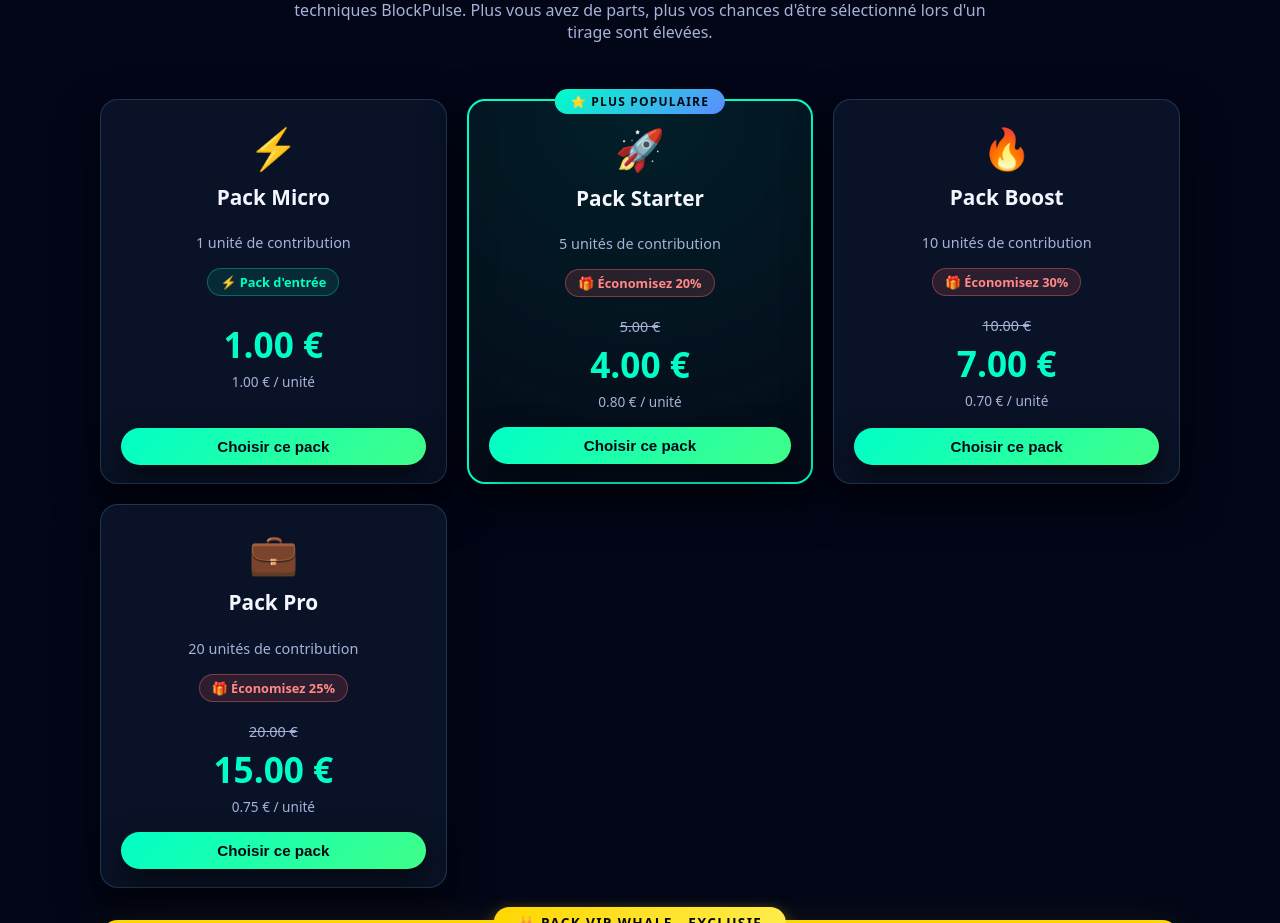
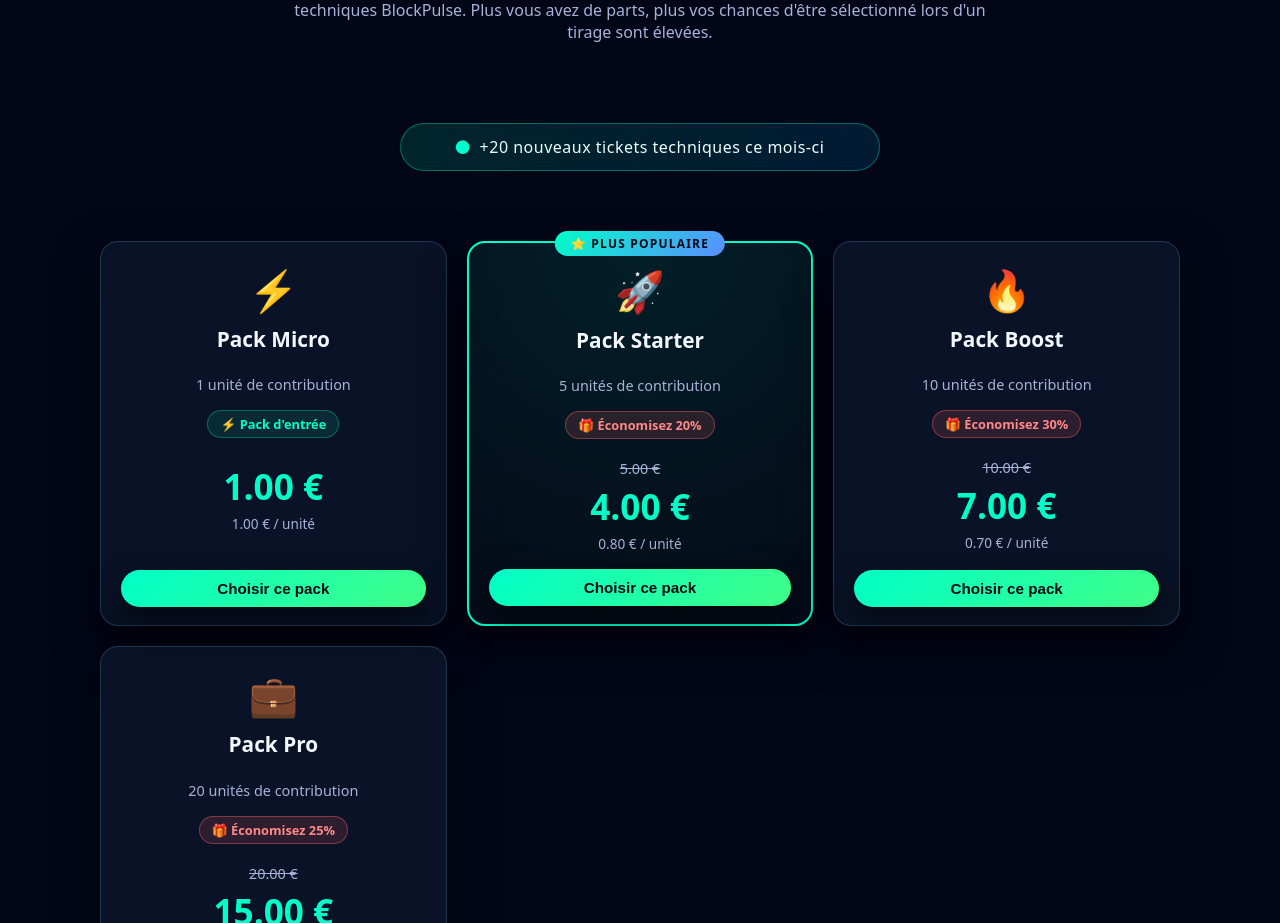
Before and after one commit to cdevl3749/blockpulse-coming-soon, a React (Vite) app: page / in a window 1280 px wide. Shown: the part 3244-4167 px from the top of the page. Built offline with nearby package versions, Linux system fonts and the light colour scheme; no server answers.

Commit message:
Ajout JSON-LD Rich Results

```diff
--- a/index.html
+++ b/index.html
@@ -16,28 +16,20 @@
       content="BlockPulse est un projet technique basé sur un ESP32 connecté à un pool Bitcoin. Participez via des contributions techniques et accédez à des tirages techniques déclenchés automatiquement selon l’activité du pool. Projet expérimental européen."
     />
 
-    <!-- Mots-clés SEO -->
     <meta
       name="keywords"
       content="Bitcoin, ESP32, tirages techniques, contribution technique, ViaBTC, projet expérimental, crypto, microcontrôleur"
     />
 
-    <!-- Canonical -->
     <link rel="canonical" href="https://blockpulse.be/" />
 
-    <!-- ============================== -->
-    <!-- 🔍 Robots / Googlebot -->
-    <!-- ============================== -->
     <meta name="robots" content="index, follow" />
     <meta name="googlebot" content="index, follow" />
 
-    <!-- ============================== -->
-    <!-- 📱 PWA / Icons -->
-    <!-- ============================== -->
     <link rel="icon" type="image/png" href="/favicon.png" />
 
     <!-- ============================== -->
-    <!-- 🟦 OpenGraph (Facebook / Discord) -->
+    <!-- 🟦 OpenGraph -->
     <!-- ============================== -->
     <meta property="og:title" content="BlockPulse.be – Contribution Technique ESP32 & Tirages Techniques Bitcoin" />
     <meta property="og:description" content="Rejoignez un projet expérimental basé sur un ESP32 connecté à ViaBTC. Participez via des contributions techniques et accédez à des tirages techniques basés sur l’activité du réseau Bitcoin." />
@@ -45,16 +37,13 @@
     <meta property="og:url" content="https://blockpulse.be/" />
     <meta property="og:type" content="website" />
 
-    <!-- ============================== -->
-    <!-- 🐦 Twitter Card -->
-    <!-- ============================== -->
     <meta name="twitter:card" content="summary_large_image" />
     <meta name="twitter:title" content="BlockPulse.be – Contribution Technique ESP32" />
     <meta name="twitter:description" content="Participez à un projet unique basé sur un ESP32 et accédez à des tirages techniques déclenchés automatiquement." />
     <meta name="twitter:image" content="https://blockpulse.be/og-image.png" />
 
     <!-- ============================== -->
-    <!-- 🔧 STRUCTURED DATA JSON-LD -->
+    <!-- 🔧 STRUCTURED DATA JSON-LD COMPLET -->
     <!-- ============================== -->
 
     <!-- Organisation -->
@@ -65,11 +54,11 @@
       "name": "BlockPulse",
       "url": "https://blockpulse.be",
       "logo": "https://blockpulse.be/logo.png",
-        "description": "Projet expérimental basé sur un ESP32 et des tirages techniques liés au pool Bitcoin ViaBTC."
+      "description": "Projet expérimental basé sur un ESP32 avec contributions techniques et tirages techniques liés au pool Bitcoin ViaBTC."
     }
     </script>
 
-    <!-- Produit / Service -->
+    <!-- Service -->
     <script type="application/ld+json">
     {
       "@context": "https://schema.org",
@@ -77,25 +66,114 @@
       "name": "Contribution Technique BlockPulse",
       "provider": {
         "@type": "Organization",
-          "name": "BlockPulse"
+        "name": "BlockPulse",
+        "url": "https://blockpulse.be"
       },
       "description": "Participation via des contributions techniques donnant accès à des tirages techniques déclenchés automatiquement.",
       "offers": {
         "@type": "Offer",
-          "url": "https://blockpulse.be/participer",
+        "url": "https://blockpulse.be/#packs",
         "priceCurrency": "EUR",
-          "price": "5.97",
+        "price": "1.00",
         "availability": "https://schema.org/InStock"
       }
     }
     </script>
 
+    <!-- Breadcrumb -->
+    <script type="application/ld+json">
+    {
+      "@context": "https://schema.org",
+      "@type": "BreadcrumbList",
+      "itemListElement": [
+        {
+          "@type": "ListItem",
+          "position": 1,
+          "name": "Accueil",
+          "item": "https://blockpulse.be/"
+        }
+      ]
+    }
+    </script>
+
+    <!-- FAQ -->
+    <script type="application/ld+json">
+    {
+      "@context": "https://schema.org",
+      "@type": "FAQPage",
+      "mainEntity": [
+        {
+          "@type": "Question",
+          "name": "Qu'est-ce que BlockPulse ?",
+          "acceptedAnswer": {
+            "@type": "Answer",
+            "text": "BlockPulse est un projet basé sur un ESP32 connecté au pool Bitcoin ViaBTC, permettant des contributions techniques et des tirages automatisés."
+          }
+        },
+        {
+          "@type": "Question",
+          "name": "Comment fonctionnent les tirages techniques ?",
+          "acceptedAnswer": {
+            "@type": "Answer",
+            "text": "Les tirages techniques sont déclenchés automatiquement，根据 l'activité du pool et vos contributions techniques."
+          }
+        },
+        {
+          "@type": "Question",
+          "name": "Que fait le module ESP32 ?",
+          "acceptedAnswer": {
+            "@type": "Answer",
+            "text": "Le module ESP32 se connecte au pool ViaBTC et envoie des shares techniques pour participer à la validation du bloc."
+          }
+        }
+      ]
+    }
+    </script>
+
+    <!-- Packs (Product) -->
+    <script type="application/ld+json">
+    {
+      "@context": "https://schema.org",
+      "@type": "ItemList",
+      "itemListElement": [
+        {
+          "@type": "Product",
+          "name": "Pack Micro",
+          "description": "Ticket d'entrée pour participer aux tirages techniques BlockPulse.",
+          "offers": { "@type": "Offer", "price": "1.00", "priceCurrency": "EUR", "availability": "https://schema.org/InStock" }
+        },
+        {
+          "@type": "Product",
+          "name": "Pack Starter",
+          "description": "Ticket amélioré pour les tirages techniques.",
+          "offers": { "@type": "Offer", "price": "4.00", "priceCurrency": "EUR", "availability": "https://schema.org/InStock" }
+        },
+        {
+          "@type": "Product",
+          "name": "Pack Boost",
+          "description": "Ticket premium pour les tirages BlockPulse.",
+          "offers": { "@type": "Offer", "price": "7.00", "priceCurrency": "EUR", "availability": "https://schema.org/InStock" }
+        },
+        {
+          "@type": "Product",
+          "name": "Pack Pro",
+          "description": "Ticket pro avec avantages supplémentaires.",
+          "offers": { "@type": "Offer", "price": "15.00", "priceCurrency": "EUR", "availability": "https://schema.org/InStock" }
+        },
+        {
+          "@type": "Product",
+          "name": "Pack Whale",
+          "description": "Pack ultime offrant tous les avantages.",
+          "offers": { "@type": "Offer", "price": "35.00", "priceCurrency": "EUR", "availability": "https://schema.org/InStock" }
+        }
+      ]
+    }
+    </script>
+
     <!-- ============================== -->
-    <!-- 📦 Script Vite -->
+    <!-- 📦 Vite -->
     <!-- ============================== -->
     <script type="module" crossorigin src="/src/main.jsx"></script>
-
-    <!-- Styles -->
     <link rel="stylesheet" href="/src/styles.css" />
   </head>
 
--- a/src/components/sections/Participation.jsx
+++ b/src/components/sections/Participation.jsx
@@ -108,6 +108,14 @@ export default function Participation() {
           plus vos chances d&apos;être sélectionné lors d&apos;un tirage sont
           élevées.
         </p>
+
+        <div className="bp-ticket-banner">
+          <span className="bp-ticket-icon">⬤</span>
+          <span className="bp-ticket-text">
+            +20 nouveaux tickets techniques ce mois-ci
+          </span>
+        </div>
+
 
         {/* Grille des packs standards */}
         <div
--- a/src/styles.css
+++ b/src/styles.css
@@ -1196,6 +1196,45 @@ a {
   }
 }
 
+/* Bannière tickets mensuels */
+.bp-ticket-banner {
+  margin: 80px auto 70px auto;  /* <- plus d'espace */
+  padding: 12px 24px;
+  max-width: 480px;
+  border-radius: 50px;
+
+  background: linear-gradient(
+    90deg,
+    rgba(0, 255, 200, 0.12),
+    rgba(0, 180, 255, 0.12)
+  );
+
+  border: 1px solid rgba(0, 255, 200, 0.35);
+
+  display: flex;
+  align-items: center;
+  justify-content: center;
+  gap: 10px;
+
+  font-size: 1rem;
+  font-weight: 500;
+  color: #e9fffa;
+  text-align: center;
+
+  backdrop-filter: blur(6px);
+  animation: fadeInBanner 0.6s ease both;
+}
+
+.bp-ticket-icon {
+  font-size: 10px;
+  color: #00ffcc;
+}
+
+.bp-ticket-text {
+  letter-spacing: 0.5px;
+}
+
+
 /* ====== PAGE TEMPS RÉEL : fond neutre, sans halo bleu ====== */
 .bp-realtime-page {
   background: #020816;      /* fond sombre propre */
@@ -1238,4 +1277,5 @@ a {
   border-color: var(--bp-accent) !important;
   box-shadow: 0 16px 40px rgba(0, 255, 200, 0.12);
 }
+
 }
```
Also changed, not shown: 1 other file (tests, documents, lock files or other folders). Lines whose indentation alone changed are shown as unchanged.
